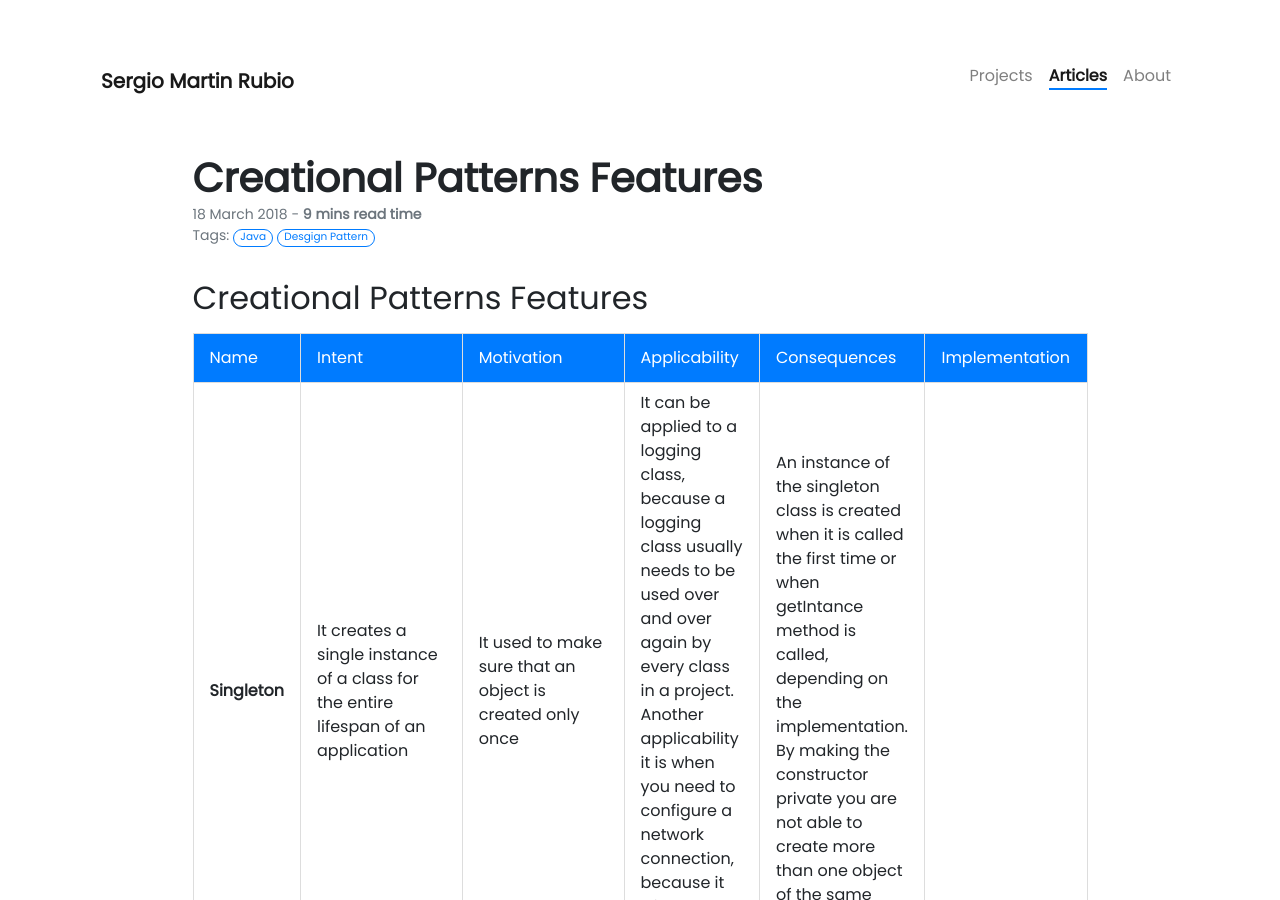
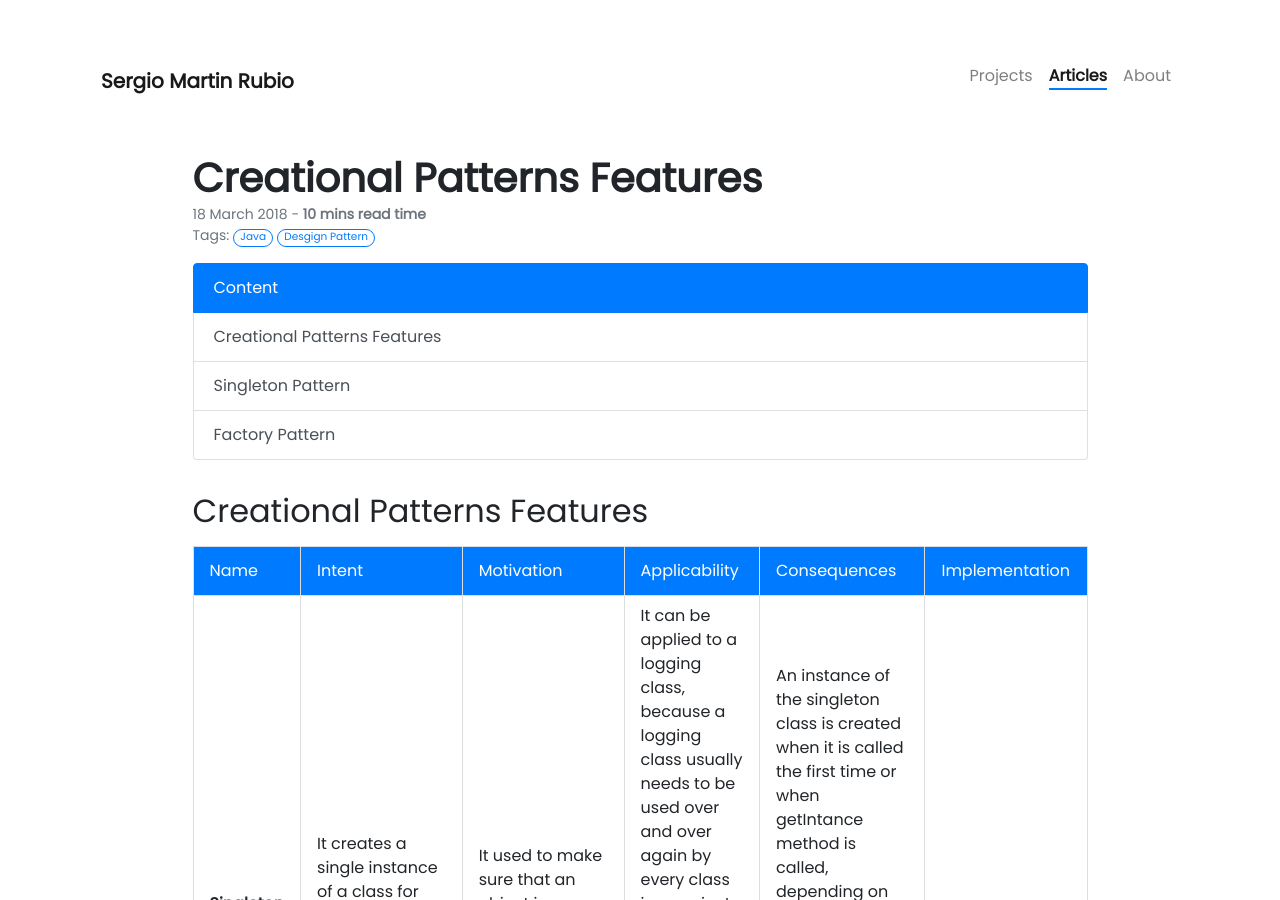
Before and after one commit to jackhman/sergio-martin-rubio-site, a Jekyll site: the page built from _posts/2018-03-18-creational-patterns-features.md, in a window 1280 px wide and 900 px high. Built offline with Jekyll 4.4.1, drawn with Linux system fonts in a browser that asks for light colours; nearby versions of some CDN libraries; our own code applies the rules of GitHub Pages for plain Markdown files; comment, search, counter and statistics services are not loaded.

Commit message:
update article

```diff
--- a/_posts/2018-03-18-creational-patterns-features.md
+++ b/_posts/2018-03-18-creational-patterns-features.md
@@ -11,6 +11,8 @@ Creational Patterns Features
 Singleton Pattern
 Factory Pattern
 {%- endcapture -%}
+
+{% include list.html title="Content" type="toc" %}
 
 ## Creational Patterns Features
 
```
